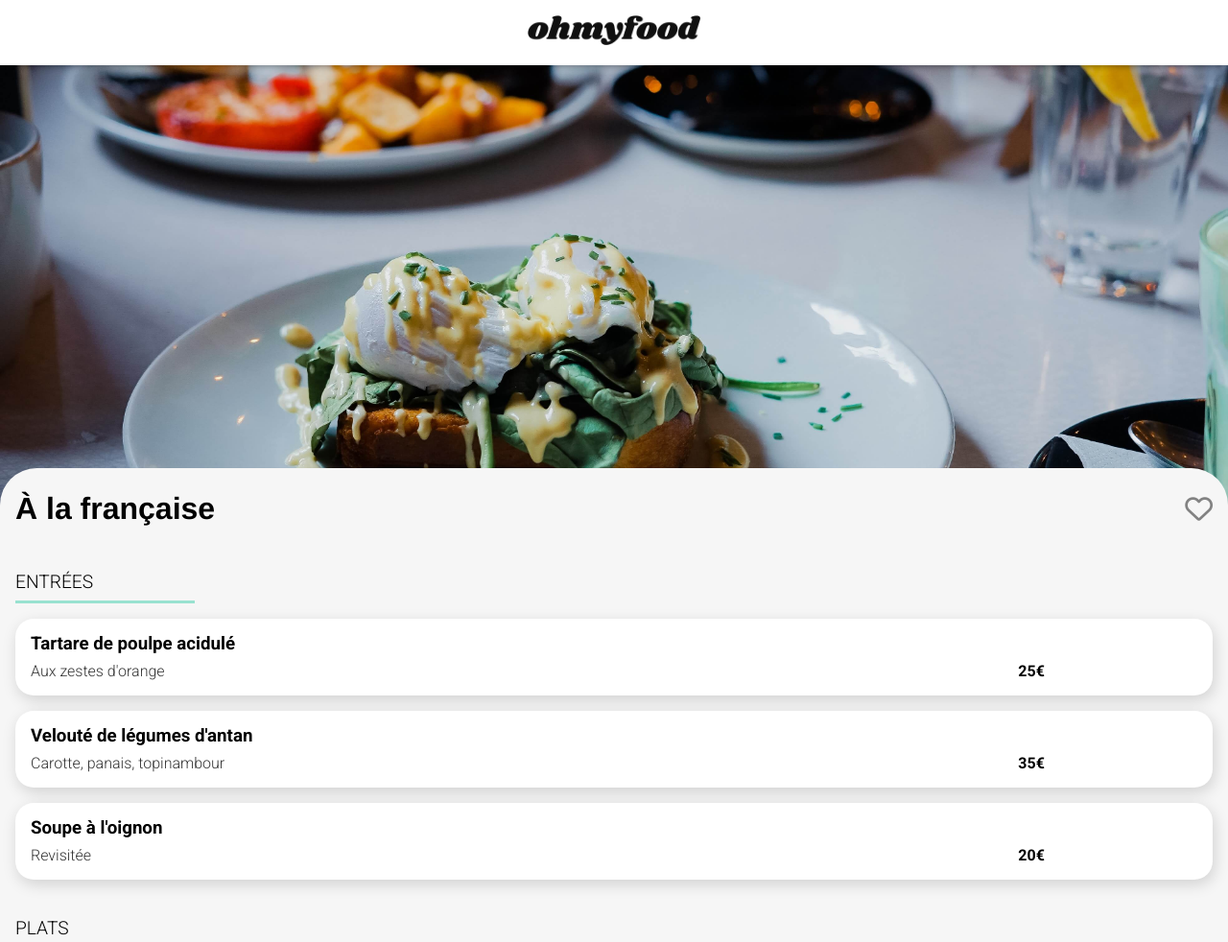
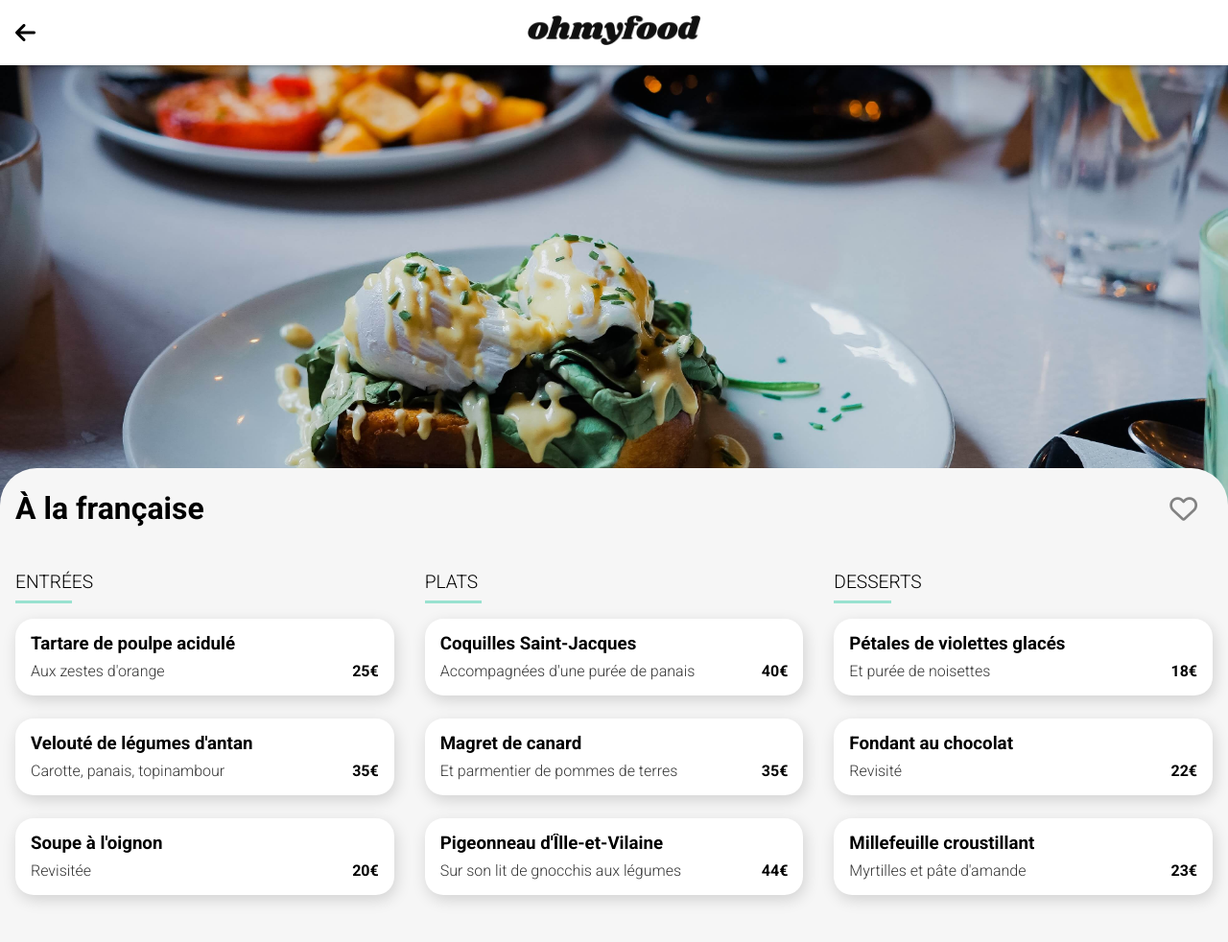
Before and after one commit to anthony-rabot/ohmyfood, a website: page restaurant-a-la-francaise.html in a window 1280 px wide. Shown: the top 982 px of the page at 96% size. Drawn offline with Linux system fonts and the light colour scheme; a web font is replaced by a local one.

Commit message:
FIX header / add arrow

```diff
--- a/restaurant-a-la-francaise.html
+++ b/restaurant-a-la-francaise.html
@@ -19,7 +19,10 @@
 
 <body>
 <header class="header">
-  <img class="header__logo" src="img/ohmyfood.png" alt="Logo Ohmyfood">
+  <div class="header__content container">
+    <a class="home-link" href="index.html"><i class="header__arrow fa-solid fa-arrow-left"></i></a>
+    <img class="header__logo" src="img/ohmyfood.png" alt="Logo Ohmyfood">
+  </div>
 </header>
 
 <section class="hero--image-only">
@@ -221,7 +224,7 @@
         <a href="#" class="footer__nav-item"><i class="fas fa-hands-helping" aria-hidden="true"></i>Devenir
           partenaire</a>
         <a href="#" class="footer__nav-item">Mentions légales</a>
-        <a href="#" class="footer__nav-item">Contact</a>
+        <a href="mailto:anthony.rabot@gmail.com" class="footer__nav-item">Contact</a>
       </nav>
     </section>
   </div>
--- a/scss/base/_base.scss
+++ b/scss/base/_base.scss
@@ -13,3 +13,7 @@ body {
     margin: 0 auto;
   }
 }
+
+a {
+  text-decoration: none;
+}
--- a/scss/base/_typography.scss
+++ /dev/null
@@ -1,3 +0,0 @@
-h1 {
-  font-family: $title-font-family;
-}
--- a/scss/components/_buttons.scss
+++ b/scss/components/_buttons.scss
@@ -1,5 +1,5 @@
 .btn {
-  padding: $global-spacing;
+  padding: $global-spacing calc($global-spacing * 3);
   border: none;
   color: $white;
   cursor: pointer;
@@ -11,5 +11,4 @@
   @extend .btn;
   display: block;
   margin: $global-spacing auto;
-  padding: $global-spacing calc($global-spacing * 3);
 }
--- a/scss/layouts/_header.scss
+++ b/scss/layouts/_header.scss
@@ -1,9 +1,21 @@
 .header {
   text-align: center;
-  padding: $global-spacing;
+  padding: $global-spacing 0;
   box-shadow: 0 0 .5rem rgba(0, 0, 0, .5);
   position: relative;
   z-index: 200;
+
+  &__content {
+    position: relative;
+  }
+
+  &__arrow {
+    position: absolute;
+    left: $global-spacing;
+    top: 50%;
+    transform: translateY(-50%);
+    font-size: 1.5rem;
+  }
 
   &__title {
     margin: 0;
@@ -31,5 +43,10 @@
 
   &__heart {
     @include heart;
+    margin-right: $global-spacing;
   }
 }
+
+.home-link {
+  color: $black;
+}
--- a/scss/pages/_restaurants.scss
+++ b/scss/pages/_restaurants.scss
@@ -17,6 +17,15 @@
   padding: $global-spacing;
   display: flex;
   flex-direction: column;
+
+  @include is('tablette') {
+    flex-direction: row;
+    gap: $global-spacing;
+  }
+
+  @include is('desktop') {
+    gap: calc($global-spacing * 2);
+  }
 
   &__item {
   flex: 1;
@@ -48,6 +57,10 @@
   gap: $global-spacing;
   margin: $global-spacing 0;
 
+  @include is('desktop') {
+    gap: calc($global-spacing * 1.5);
+  }
+
   &__item {
     background-color: white;
     border-radius: $border-radius;
@@ -61,6 +74,10 @@
     &:active > &-check,
     &:focus > &-check {
       margin-right: 0;
+
+      i {
+        @include rotate;
+      }
     }
 
     &-content {
@@ -88,8 +105,13 @@
       flex: 1;
       display: flex;
       align-items: end;
-      padding: $global-spacing 0;
+      justify-content: end;
+      padding: $global-spacing;
       font-weight: 700;
+
+      @include is('tablette') {
+        padding-left: 0;
+      }
     }
 
     &-check {
--- a/scss/utils/_animations.scss
+++ b/scss/utils/_animations.scss
@@ -7,3 +7,13 @@
     opacity: 1;
   }
 }
+
+@keyframes rotate {
+  from {
+    transform: rotate(0);
+  }
+
+  to {
+    transform: rotate(360deg);
+  }
+}
--- a/scss/utils/_mixins.scss
+++ b/scss/utils/_mixins.scss
@@ -71,3 +71,7 @@
   text-overflow: ellipsis;
   overflow: hidden;
 }
+
+@mixin rotate {
+  animation: rotate 300ms linear 100ms 1;
+}
```
Also changed, not shown: index.html (+3 -3 lines), css/main.css.
